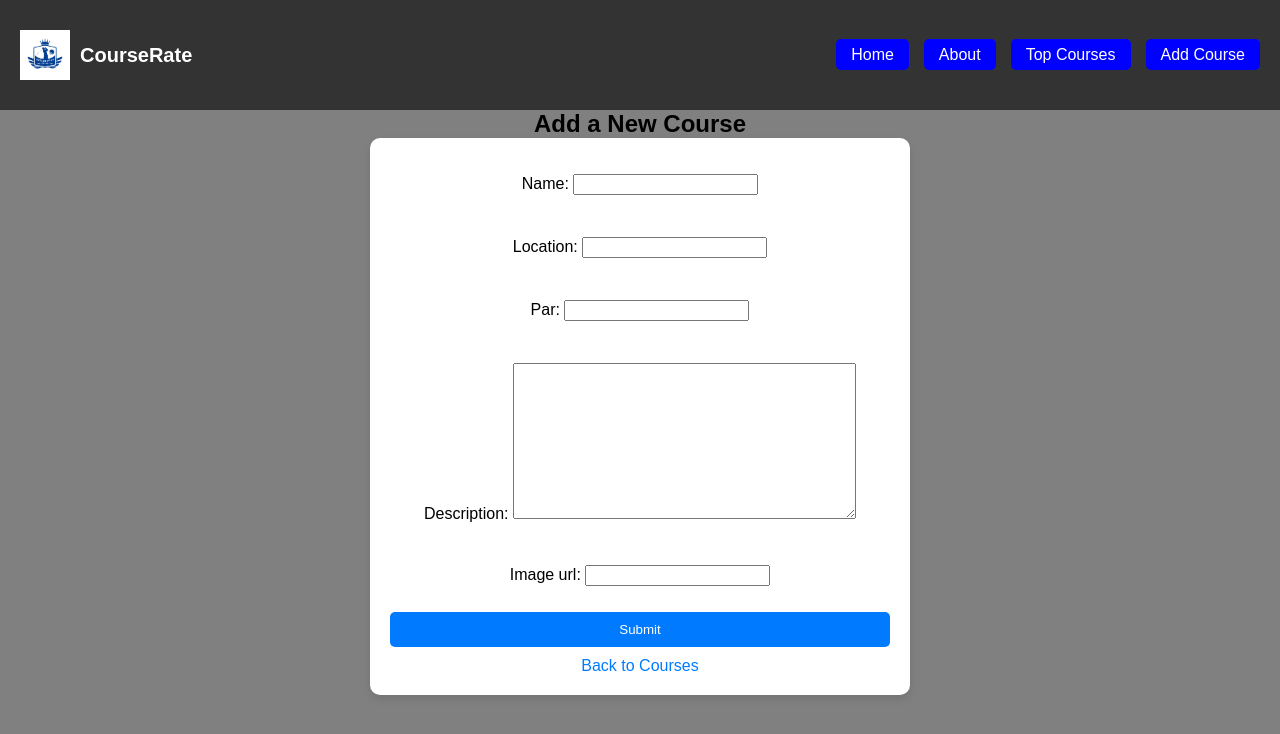
After one commit to JWenham22/unit4-project, a Django app: page /courses/add/ in a window 1280 px wide. The commit adds this page. Shown: the top 734 px of the page. Run offline with Django 5.2, Linux system fonts and the light colour scheme.

Commit message:
finish crud

```diff
--- /dev/null
+++ b/main_app/forms.py
@@ -0,0 +1,7 @@
+from django import forms
+from .models import Course
+
+class CourseForm(forms.ModelForm):
+    class Meta:
+        model = Course
+        fields = ['name', 'location', 'par', 'description', 'image_url']
--- a/main_app/models.py
+++ b/main_app/models.py
@@ -7,6 +7,7 @@ class Course(models.Model):
     location = models.CharField(max_length=100)
     par = models.IntegerField()
     description = models.TextField(max_length=250)
+    image_url = models.URLField(max_length=500, blank=True, null=True)
 
     def __str__(self):
         return self.name
--- /dev/null
+++ b/main_app/static/css/courses/course-form.css
@@ -0,0 +1,39 @@
+.form-container {
+    max-width: 500px;
+    margin: auto;
+    padding: 20px;
+    background: white;
+    border-radius: 10px;
+    box-shadow: 0px 4px 8px rgba(0, 0, 0, 0.1);
+    text-align: center;
+}
+
+.form-container form {
+    display: flex;
+    flex-direction: column;
+    gap: 10px;
+}
+
+.form-container button {
+    background: #007bff;
+    color: white;
+    padding: 10px;
+    border: none;
+    border-radius: 5px;
+    cursor: pointer;
+}
+
+.form-container button:hover {
+    background: #0056b3;
+}
+
+.form-container a {
+    display: block;
+    margin-top: 10px;
+    color: #007bff;
+    text-decoration: none;
+}
+
+.form-container a:hover {
+    text-decoration: underline;
+}
--- a/main_app/templates/base.html
+++ b/main_app/templates/base.html
@@ -21,7 +21,8 @@
         <ul class="nav-links">
           <li><a href="/" class="button">Home</a></li>
           <li><a href="/about" class="button">About</a></li>
-          <li><a href="/courses" class="button">Courses</a></li>
+          <li><a href="/courses" class="button">Top Courses</a></li>
+          <li><a href="{% url 'course-create' %}" class="button">Add Course</a></li>
         </ul>
       </nav>
     </header>
--- /dev/null
+++ b/main_app/templates/courses/course_form.html
@@ -0,0 +1,21 @@
+{% extends 'base.html' %}
+{% load static %}
+
+{% block head %}
+    <link rel="stylesheet" href="{% static 'css/courses/course-form.css' %}"/>
+{% endblock %}
+
+{% block content %}
+    <section class="page-header">
+        <h1>Add a New Course</h1>
+    </section>
+
+    <section class="form-container">
+        <form method="POST">
+            {% csrf_token %}
+            {{ form.as_p }}
+            <button type="submit">Submit</button>
+        </form>
+        <a href="{% url 'course-index' %}">Back to Courses</a>
+    </section>
+{% endblock %}
--- a/main_app/urls.py
+++ b/main_app/urls.py
@@ -6,4 +6,6 @@ urlpatterns = [
     path('', views.home, name='home'),
     path('about/', views.about, name='about'),
     path('courses/', views.course_index, name='course-index'),
+    path('courses/<int:course_id>/', views.course_detail, name='course-detail'),
+    path('courses/add/', views.course_create, name='course-create'),
 ]
--- a/main_app/views.py
+++ b/main_app/views.py
@@ -1,23 +1,24 @@
-from django.shortcuts import render
+from django.shortcuts import render, get_object_or_404, redirect
 from django.http import HttpResponse
 from .models import Course
+from .forms import CourseForm
 
 
-class Course:
-    def __init__(self, name, location, par, description):
-        self.name = name
-        self.location = location
-        self.par = par
-        self.description = description
+# class Course:
+#     def __init__(self, name, location, par, description):
+#         self.name = name
+#         self.location = location
+#         self.par = par
+#         self.description = description
 
 
-courses = [
-    Course('Admiral Baker', 'San Diego', 72, 'A navy golf course'),
-    Course('Torrey Pines', 'San Diego', 72, 'Beautiful course on top of ocean cliff'),
-    Course('Mission Bay', 'San Diego', 58, "Very short course with no par 5's"),
-    Course('Mission Trails', 'San Diego', 72, 'Very Average'),
-    Course('Balboa Golf Course', 'San Diego', 72, 'Greens are faster than the PGA greens')
-]
+# courses = [
+#     Course('Admiral Baker', 'San Diego', 72, 'A navy golf course'),
+#     Course('Torrey Pines', 'San Diego', 72, 'Beautiful course on top of ocean cliff'),
+#     Course('Mission Bay', 'San Diego', 58, "Very short course with no par 5's"),
+#     Course('Mission Trails', 'San Diego', 72, 'Very Average'),
+#     Course('Balboa Golf Course', 'San Diego', 72, 'Greens are faster than the PGA greens')
+# ]
 
 
 
@@ -29,5 +30,21 @@ def about(request):
     return render(request, 'about.html')
 
 def course_index(request):
-    courses = Course.objects.all()
+    courses = Course.objects.all()  # Get all courses
     return render(request, 'courses/index.html', {'courses': courses})
+
+def course_detail(request, course_id):
+    # course = Course.objects.get(id=course_id)
+    course = get_object_or_404(Course, id=course_id)
+    return render(request, 'courses/detail.html', {'course': course} )
+
+def course_create(request):
+    if request.method == 'POST':
+        form = CourseForm(request.POST)
+        if form.is_valid():
+            form.save()
+            return redirect('course-index')  # Redirect to courses page after saving
+    else:
+        form = CourseForm()
+
+    return render(request, 'courses/course_form.html', {'form': form})
```
Also changed, not shown: main_app/static/css/courses/course-detail.css (added, +12 -0 lines), main_app/static/css/courses/course-index.css (+49 -0 lines), main_app/templates/courses/detail.html (added, +24 -0 lines), main_app/templates/courses/index.html (+17 -13 lines), main_app/migrations/0002_course_image.py (added), main_app/migrations/0003_remove_course_image_course_image_url.py (added), main_app/static/images/7a14dfb2135145a731b69e0c8c8386b6656561e0-2048x1127.webp (added).
